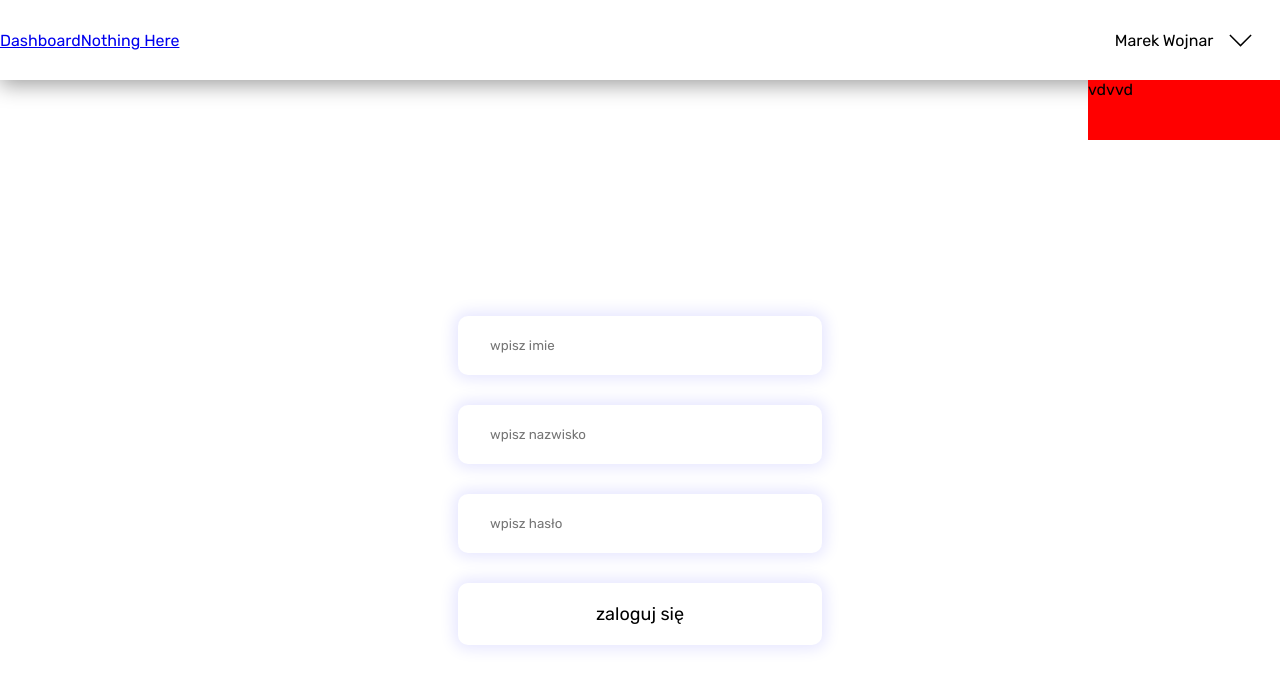
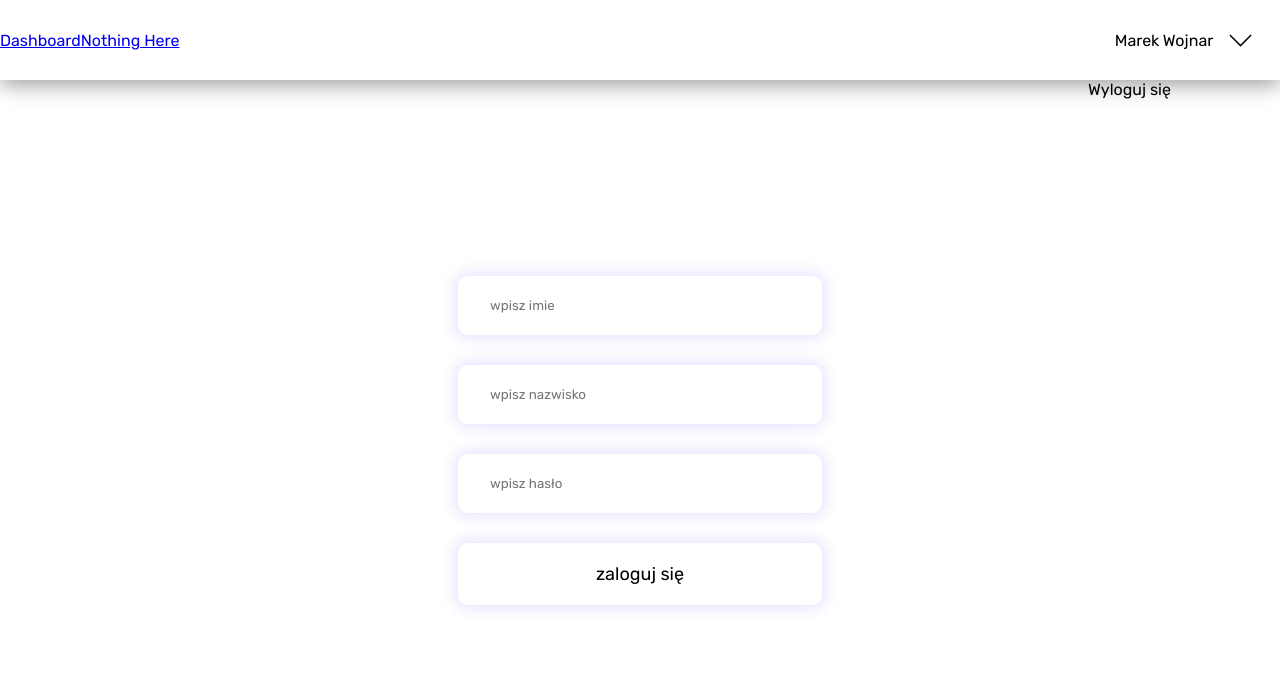
Before and after one commit to MrTurtlev2/posts-app, a React (Create React App) app: page /login in a window 1280 px wide. Shown: the top 688 px of the page. Built offline with nearby package versions, Linux system fonts and the light colour scheme; what react-animations would draw is missing.

Commit message:
auth routing

```diff
--- a/src/components/common/PostTile.tsx
+++ b/src/components/common/PostTile.tsx
@@ -21,7 +21,7 @@ const TileBackground = styled.div`
   display: flex;
   align-items: center;
   justify-content: center;
-  color: ${({theme}) => theme.white};;
+  color: ${({theme}) => theme.white};
 `;
 const TileWrapper = styled.div`
   background-color: #18191A;
--- a/src/components/navigation/UserDropdown.tsx
+++ b/src/components/navigation/UserDropdown.tsx
@@ -2,17 +2,24 @@ import styled, {keyframes} from "styled-components";
 import {useEffect, useRef, useState} from "react";
 import Arrow from '../../assets/img/navigation/dropdownIcon.svg'
 import {bounceInDown, bounceOutRight} from 'react-animations'
+import {useNavigate} from "react-router-dom"
 
 const UserDropdown = () => {
 
     const [isListOpen, setListOpen] = useState<Boolean>(false);
     const [barHeight, setBarHeight] = useState(0);
     const ref = useRef<HTMLDivElement>(null);
+    const navigate = useNavigate();
 
     useEffect(() => {
         // @ts-ignore-next-line
         setBarHeight(ref.current.clientHeight)
     }, []);
+
+    const handleLogOut = () => {
+        sessionStorage.clear();
+        navigate('/')
+    }
 
     return (
         <UserDropdownWrap ref={ref}>
@@ -20,8 +27,8 @@ const UserDropdown = () => {
                 <UserName>Marek Wojnar</UserName>
                 <StyledArrow src={Arrow} alt='dropdown-icon' listOpen={isListOpen}/>
             </DropDownContent>
-            <DropDownListWrap listOpen={isListOpen} height={barHeight}>
-                vdvvd
+            <DropDownListWrap listOpen={isListOpen} height={barHeight} onClick={() => handleLogOut()}>
+                <p>Wyloguj się</p>
             </DropDownListWrap>
         </UserDropdownWrap>
     )
@@ -44,7 +51,7 @@ const UserDropdownWrap = styled.div`
 const DropDownContent = styled.div`
   height: 100%;
   width: 100%;
-  z-index: 5;
+  z-index: 100;
 
   &:hover {
     cursor: pointer;
@@ -58,8 +65,9 @@ const DropDownListWrap = styled.div<{ listOpen: Boolean, height: Number }>`
   transition: all 0.5s ease;
   top: ${p => p.height + 'px'};
   right: 0;
-  background-color: red;
-  z-index: 1;
+    //background-color: ${({theme}) => theme.shadow.default};
+  opacity: 1;
+  z-index: 99;
   animation: ${p => p.listOpen ? listOpeningAnim : listClosingAnim} 1s forwards;
 `;
 
--- a/src/constants/theme.ts
+++ b/src/constants/theme.ts
@@ -2,6 +2,7 @@ const theme = {
     colors: {
         white: '#fff',
         black: '#000',
+        lightBlue: 'rgba(0, 0, 255, 0.5)',
     },
     shadow: {
         default: '0 0 15px 4px rgba(0, 0, 255, 0.1);',
--- a/src/pages/Login.tsx
+++ b/src/pages/Login.tsx
@@ -2,12 +2,13 @@ import CustomInput from "../components/common/CustomInput";
 import {useState} from "react";
 import styled from "styled-components";
 import CustomButton from "../components/common/CustomButton";
+import {useNavigate} from "react-router-dom";
 
 const Login = () => {
     const [name, setName] = useState<string>('')
     const [lastName, setLastName] = useState<string>('')
     const [password, setPassword] = useState<string>('')
-
+    const navigate = useNavigate();
     const handleLogin = () => {
 
         if (name && lastName && password !== '') {
@@ -16,7 +17,7 @@ const Login = () => {
                 lastName: lastName,
                 password: password
             }))
-            window.open('/dashboard');
+            navigate('/dashboard')
         }
     }
 
@@ -41,7 +42,7 @@ const ScreenWrapper = styled.div`
   flex-direction: column;
   justify-content: center;
   align-items: center;
-  height: 100vh;
+  height: 90vh;
 `;
 const FormWrapper = styled.div`
   display: flex;
```
